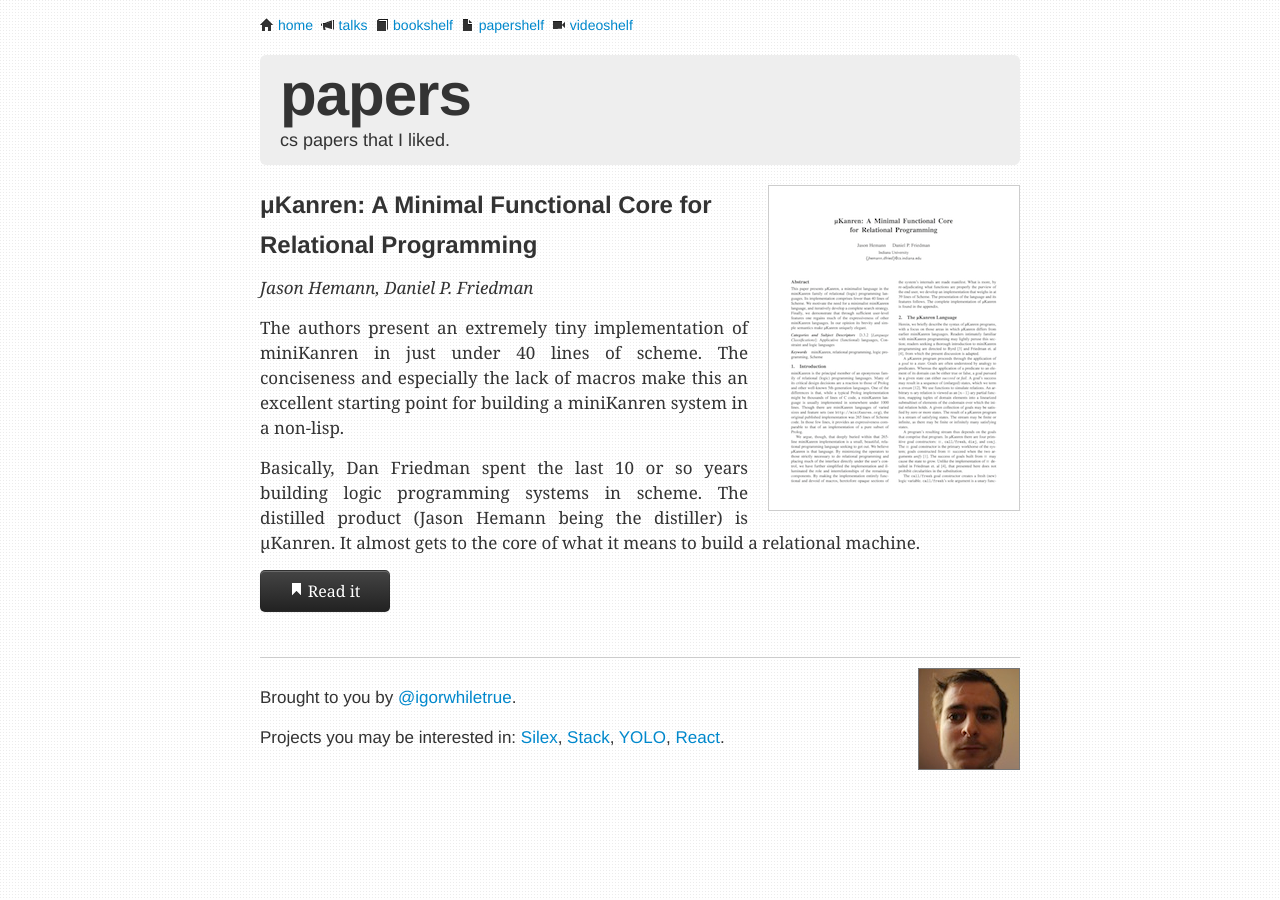
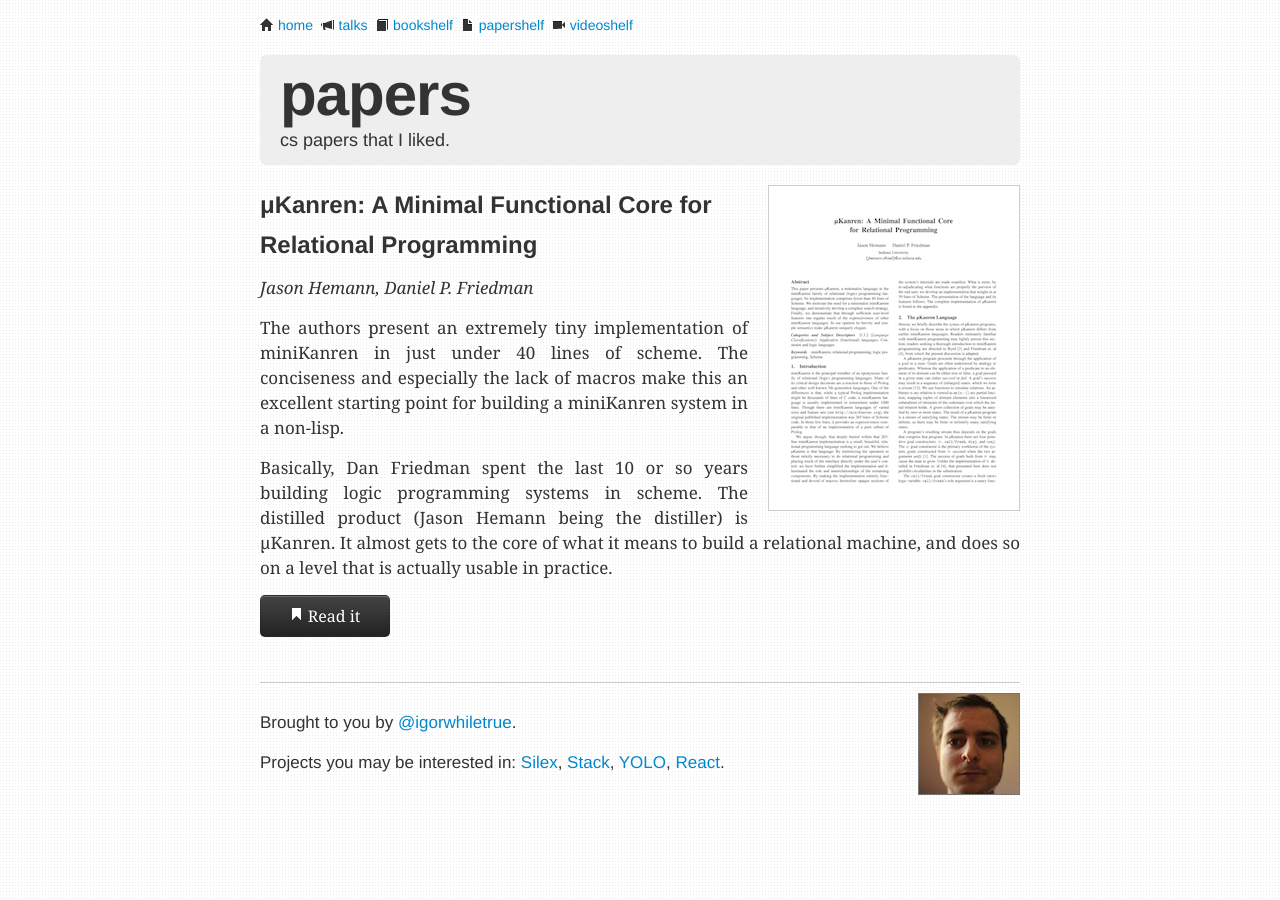
Before and after one commit to igorw/weblog, a Jekyll site: the page built from papershelf.md, in a window 1280 px wide. Built offline with Jekyll 4.4.1, drawn with Linux system fonts in a browser that asks for light colours; Markdown is read by kramdown in place of the engine named in the settings.

Commit message:
add note of practicality

```diff
--- a/papershelf.md
+++ b/papershelf.md
@@ -24,7 +24,8 @@ non-lisp.
 Basically, Dan Friedman spent the last 10 or so years building logic
 programming systems in scheme. The distilled product (Jason Hemann being the
 distiller) is μKanren. It almost gets to the core of what it means to build a
-relational machine.
+relational machine, and does so on a level that is actually usable in
+practice.
 
 <a href="http://webyrd.net/scheme-2013/papers/HemannMuKanren2013.pdf" class="btn btn-large btn-inverse" style="width: 100px;"><span class="icon-bookmark icon-white"></span> Read it</a>
 
```
